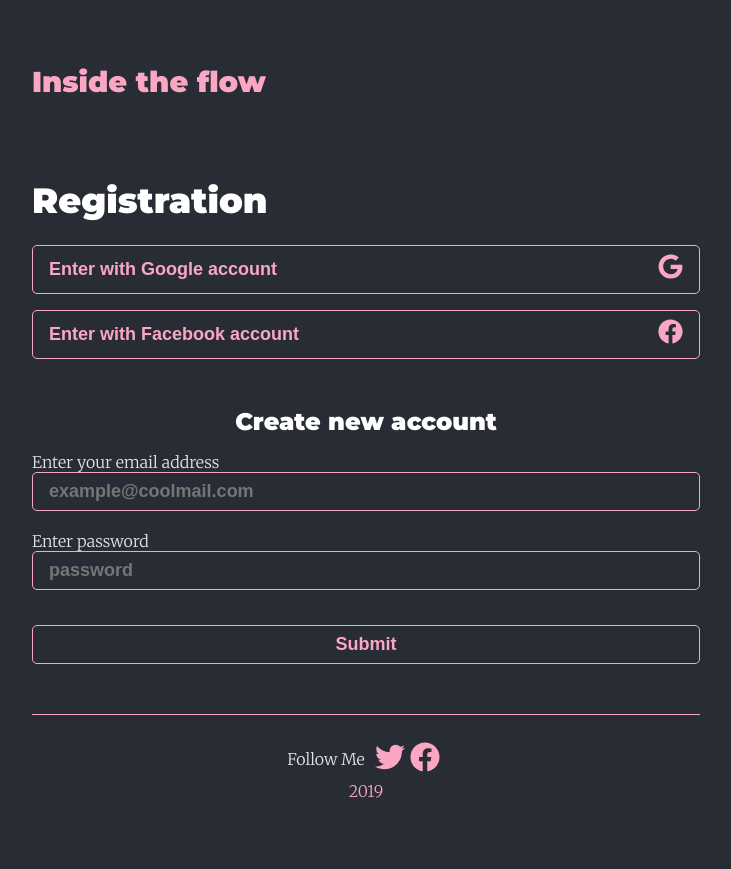
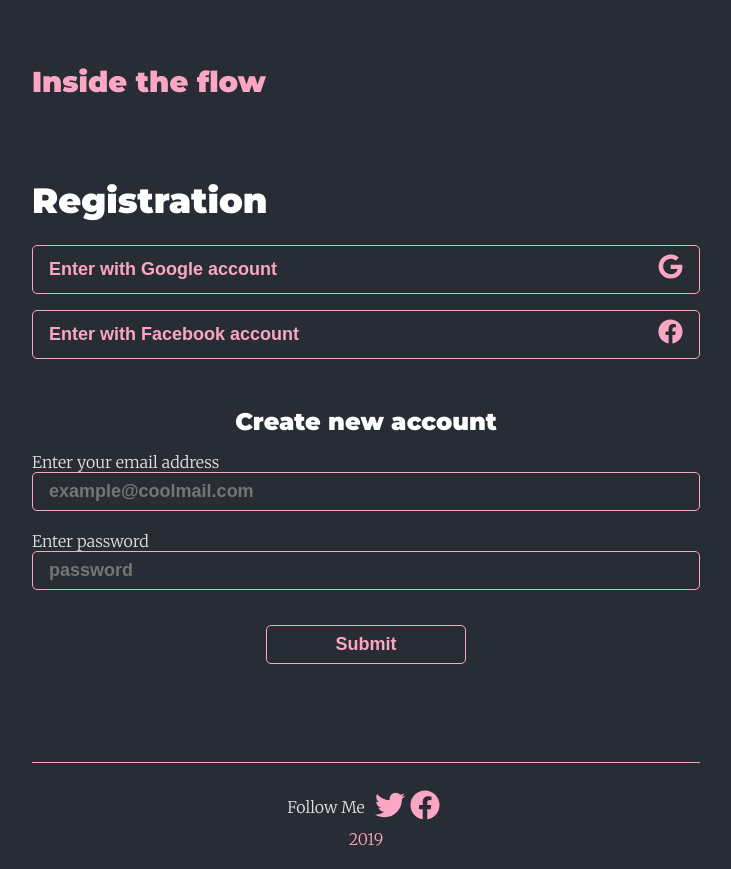
Before and after one commit to Vasylkivskyi/my-blog-frontend, a React (Create React App) app: page /register in a window 1280 px wide. Shown: the whole page, without its empty margins (274-1005 px from the left). Before the commit the page ends 821 px from the top, so only its background shows below. Built offline with nearby package versions, Linux system fonts and the light colour scheme; no server answers.

Commit message:
add admin-login page

```diff
--- a/src/App.tsx
+++ b/src/App.tsx
@@ -8,6 +8,7 @@ import PostList from './containers/postsList/PostList';
 import Footer from './components/footer/Footer';
 import ScrollToTop from './components/scrollToTop/ScrollToTop';
 import Register from './containers/register/Register';
+import AdminHomepage from './containers/Admin/adminHomepage/AdminHomepage';
 
 const App: React.FC = () => (
   <Router>
@@ -24,6 +25,7 @@ const App: React.FC = () => (
         <Switch>
           <Route path="/" exact component={PostList} />
           <Route path="/register" exact component={Register} />
+          <Route path="/admin" exact component={AdminHomepage} />
           <Route path="/:post" component={Post} />
         </Switch>
       </ScrollToTop>
--- a/src/components/authForm/AuthForm.tsx
+++ b/src/components/authForm/AuthForm.tsx
@@ -56,7 +56,9 @@ const AuthForm: React.FC<AuthFormInterface> = ({ handleRequest }) => (
             errorClassName={touched.password && errors.password ? 'has-error' : ''}
             passwordErrors={touched.password && errors.password}
           />
-          <button className="btn submit-button" type="submit" disabled={isSubmitting}>Submit</button>
+          <div className="button-container">
+            <button className="btn submit-button" type="submit" disabled={isSubmitting}>Submit</button>
+          </div>
         </form>
       )}
     </Formik>
--- a/src/components/authForm/authForm.scss
+++ b/src/components/authForm/authForm.scss
@@ -1,10 +1,18 @@
 @import '../../styles/_colors';
 
 .auth-form {
+  text-align: center;
+
+  .button-container {
+    width: 100%;
+    display: flex;
+    justify-content: center;
+
     .submit-button {
-    width: 100%;
+      //width: 100%;
+      width: 30%;
       margin-bottom: 3rem;
-    margin-top: 2rem;
+      margin-top: 1rem;
 
       &:disabled {
         border: 1px solid $silver;
@@ -17,3 +25,4 @@
       }
     }
   }
+}
--- a/src/components/nav/Nav.tsx
+++ b/src/components/nav/Nav.tsx
@@ -14,7 +14,8 @@ const Nav: React.FC<WithRouterInterface> = ({ location }) => {
         <Link to="/">
           <h1 className="site-name">Inside the flow</h1>
         </Link>
-        {location.pathname !== '/register' && <Share />}
+        {!(location.pathname !== '/register'
+        || location.pathname !== '/admin') && <Share />}
       </div>
       {location.pathname.length === 1 && <Info />}
     </nav>
--- /dev/null
+++ b/src/containers/Admin/adminHomepage/AdminHomepage.tsx
@@ -0,0 +1,22 @@
+import React from 'react';
+import './adminHomepage.scss';
+import AuthForm from '../../../components/authForm/AuthForm';
+
+const AdminHomepage = () => {
+  const handleSubmit = () => {
+    console.log('Here will be request to admin login path 😎');
+  };
+  return (
+    <div className="admin-login">
+      <h1>Admin</h1>
+      <h3 className="please-login">
+        Please login & try to change the world
+        {' '}
+        <span role="img" aria-label="cool">😎</span>
+      </h3>
+      <AuthForm handleRequest={handleSubmit} />
+    </div>
+  );
+};
+
+export default AdminHomepage;
--- /dev/null
+++ b/src/containers/Admin/adminHomepage/adminHomepage.scss
@@ -0,0 +1,9 @@
+@import '../../../styles/_colors';
+
+.admin-login {
+  .please-login {
+    margin-top: 3rem;
+    text-align: center;
+    margin-bottom: 30px;
+  }
+}
```
Lines whose indentation alone changed are shown as unchanged.
